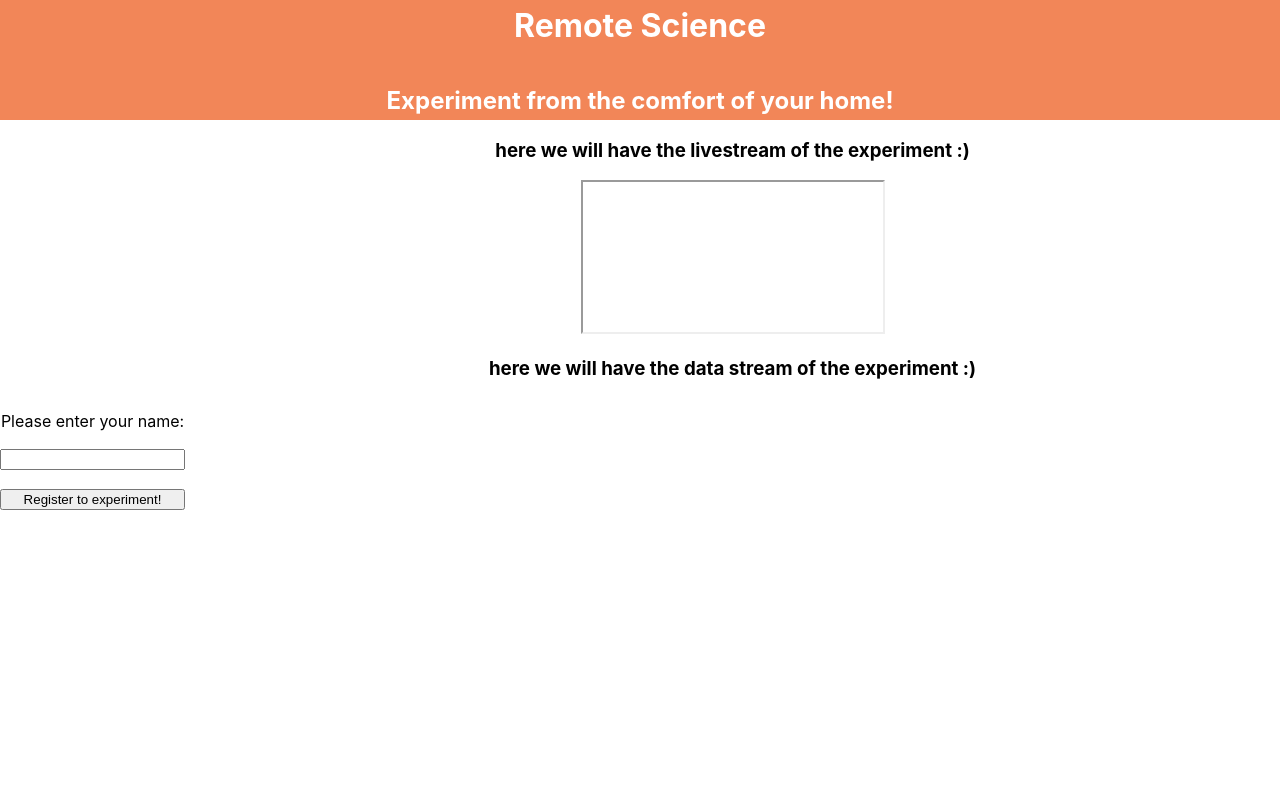
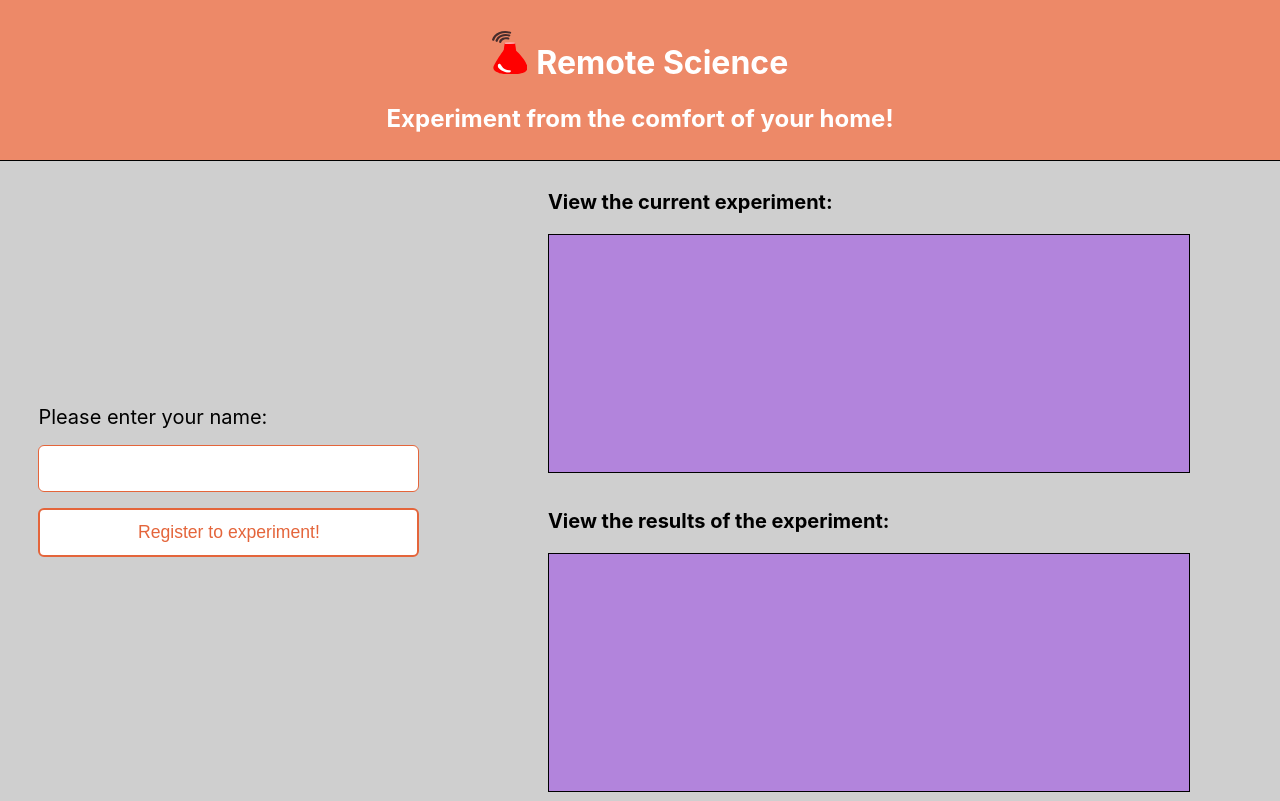
Before and after one commit to ICST-Technion/W23_RemoteScience, a React (Create React App) app in the folder remote-science-frontend/: page / in a window 1280 px wide. Built offline with nearby package versions, Linux system fonts and the light colour scheme.

Commit message:
finish basic frontend

```diff
--- a/remote-science-frontend/src/App.css
+++ b/remote-science-frontend/src/App.css
@@ -5,33 +5,72 @@
 }
 
 .header {
-  background-color: #f28658;
+  background-color: rgb(237, 137, 104);
   display: flex;
   flex-direction: column;
   align-items: center;
   justify-content: center;
   color: rgb(255, 255, 255);
-  height: 15%;
+  height: 10em;
+  border-bottom: 1px solid black;
+}
+
+.logo {
+  margin-right: 0.3em;
+}
+
+.pageTitle {
+  font-size: 2em;
+  margin: 0.5em 0;
+  margin-bottom: 0.4em;
+}
+
+.pageSubtitle {
+  font-size: 1.5em;
+  margin: 0.5em 0;
+  margin-top: 0.4em;
 }
 
 .content {
   display: flex;
-  justify-content: space-around;
-  height: 85%;
+  height: calc(100vh - 10em);
   align-items: stretch;
+  background-color: rgb(207, 207, 207);
 }
 
 .results {
   display: flex;
   flex-direction: column;
   align-items: center;
-  justify-content: right;
-}
-
-.accessPermission {
+  justify-content: center;
   flex-grow: 1;
 }
 
-.results {
-  flex-grow: 3;
+.livestreamWrapper, .datastreamWrapper{
+  margin: 1vh 2vw;
+  display: flex;
+  flex-direction: column;
 }
+
+.datastream, .livestream {
+  width: 50vw;
+  height: calc(calc(calc(100vh - 10em) / 3) + 3vh);
+  border: 1px solid black;
+  background-color: rgb(178, 132, 220);
+}
+
+.description {
+  align-self: flex-start;
+  font-size: 1.25em;
+}
+
+.experiment {
+  flex-grow: 1;
+  display: flex;
+  justify-content: center;
+  align-items: center;
+}
+
+.inputLabel {
+  margin: 1vh 1vw;
+}
--- a/remote-science-frontend/src/App.js
+++ b/remote-science-frontend/src/App.js
@@ -3,6 +3,7 @@ import { useLayoutEffect, useState } from 'react';
 import IntroPage from './IntroPage/IntroPage';
 import ExperimentPage from './ExperimentPage/ExperimentPage';
 import './App.css';
+import {ReactComponent as RemoteScienceLogo} from './RemoteScience.svg';
 
 function App() {
   /** premission - the state of the request to start the experiment.
@@ -21,10 +22,11 @@ function App() {
   return (
     <div className="appRoot">
       <div className='header'>
-        <h1>Remote Science</h1>
-        <h2>Experiment from the comfort of your home!</h2>
+        <h1 className='pageTitle'><RemoteScienceLogo className='logo'/>Remote Science</h1>
+        <h2 className='pageSubtitle'>Experiment from the comfort of your home!</h2>
       </div>
       <div className='content'>
+        <div className='experiment'>
           {
             accessPermission !== 1 ?
               <IntroPage
@@ -44,13 +46,15 @@ function App() {
                 setClientID={setClientID}
               />
           }
+        </div>
         <div className='results'>
-          <div className='livestream'>
-            <h3>here we will have the livestream of the experiment :)</h3>
-            <iframe/>
+          <div className='livestreamWrapper'>
+            <h3 className='description'>View the current experiment:</h3>
+            <iframe className='livestream'/>
           </div>
-          <div className='datastream'>
-            <h3>here we will have the data stream of the experiment :)</h3>
+          <div className='datastreamWrapper'>
+            <h3 className='description'>View the results of the experiment:</h3>
+            <div className='datastream'></div>
           </div>
         </div>
       </div>
--- a/remote-science-frontend/src/ExperimentPage/ExperimentPage.css
+++ b/remote-science-frontend/src/ExperimentPage/ExperimentPage.css
@@ -1,3 +1,8 @@
 .experimentPageRoot {
-    flex-grow: 3;
+    display: flex;
+    flex-direction: column;
 }
+
+.angleInput, .lengthInput {
+    accent-color: rgb(228, 101, 59);
+}
--- a/remote-science-frontend/src/ExperimentPage/ExperimentPage.js
+++ b/remote-science-frontend/src/ExperimentPage/ExperimentPage.js
@@ -46,18 +46,37 @@ const ExperimentPage = ({
     setClientID(0);
   }
 
+  const _handleStopExperimentClick = () => {
+    fetch(`http://our_amazon_server/stopExperiment/${clientID}/`)
+      .then((response)=>{
+        if (response.status !== 200) {
+            setAccessPermission(-1);
+            return;
+        }
+        response.json().then((data)=>{
+            if(data){
+              setAccessPermission(0);
+              setClientID(0);
+            }
+      });})
+      .catch(()=>{
+        setAccessPermission(-1);
+        return;
+      });
+  }
+
   return (
-    <div className='experimentPageRoot'>
-      { runningExperiment ? (
-        <div className='runningExperiment'>
+    runningExperiment ? (
+      <div className='experimentPageRoot runningExperiment'>
         <h3>Thank you, {clientName}, your parameters were accepted!</h3>
         <h3>You can view the results and livestream of the experiment on the right</h3>
+        <button onClick={_handleStopExperimentClick}>Stop experiment</button>
         <button onClick={_handleAnotherExperimentClick}>Register for another experiment</button>
       </div>
       ) : (
-        <form className="paramsPageRoot" onSubmit={_handleSubmit}>
-          <h2>please enter your paramters for the experiment:</h2>
-          <label htmlFor="angleInput">Stick Angle: {angleInputValue}</label>
+      <form className="experimentPageRoot paramsPageRoot" onSubmit={_handleSubmit}>
+        <h3>Please enter your paramters for the experiment:</h3>
+        <label className='description' htmlFor="angleInput">Stick Angle: {angleInputValue}</label>
         <input
           className='angleInput'
           type="range"
@@ -68,7 +87,7 @@ const ExperimentPage = ({
           onInput={_handleAngleChange}
           id="angleInput"
         />
-          <label htmlFor="lengthInput">Stick length: {lengthInputValue}</label>
+        <label className='description' htmlFor="lengthInput">Stick length: {lengthInputValue}</label>
         <input
           className='lengthInput'
           type="range"
@@ -82,8 +101,6 @@ const ExperimentPage = ({
         <button className='submitParams' type='submit'>Start Experiment</button>
       </form>
       )
-      }
-    </div>
   );
 }
 
--- a/remote-science-frontend/src/IntroPage/IntroPage.css
+++ b/remote-science-frontend/src/IntroPage/IntroPage.css
@@ -2,8 +2,7 @@
     display: flex;
     flex-direction: column;
     justify-content: center;
+    width: 100%;
+    height: 100%;
+    margin: 2vw;
 }
-
-.nameInput {
-    margin: 10% 0;
-}
--- a/remote-science-frontend/src/IntroPage/IntroPage.js
+++ b/remote-science-frontend/src/IntroPage/IntroPage.js
@@ -30,7 +30,9 @@ const IntroPage = ({
                 const currentClientID = data.clientID;
                 setClientID(currentClientID);
               }
-              setAccessPermission(currentAccessPermission);
+              if(accessPermission !== currentAccessPermission) {
+                setAccessPermission(currentAccessPermission);
+              }
             }
       });})
       .catch(()=>{
@@ -101,7 +103,7 @@ const IntroPage = ({
       case 0:
         return (
           <form onSubmit={_handleSubmit} className='introPageRoot register'>
-            <label htmlFor='nameInput'>Please enter your name:</label>
+            <label className='description inputLabel' htmlFor='nameInput'>Please enter your name:</label>
             <input
               className='nameInput'
               type="text"
--- a/remote-science-frontend/src/index.css
+++ b/remote-science-frontend/src/index.css
@@ -11,3 +11,31 @@ code {
   font-family: source-code-pro, Menlo, Monaco, Consolas, 'Courier New',
     monospace;
 }
+
+button {
+  border-color: rgb(228, 101, 59);
+  color: rgb(228, 101, 59);
+  border-radius: 6px;
+  background-color: white;
+  cursor: pointer;
+  padding: 12px;
+  border-style: solid;
+  margin: 1vh 1vw;
+  font-size: 1.1em;
+}
+
+button:hover {
+  color: white;
+  background-color: rgb(228, 101, 59);
+  border-color: white;
+}
+
+input {
+  border-radius: 6px;
+  border-style: solid;
+  border-color: rgb(228, 101, 59);
+  border-width: 1px;
+  margin: 1vh 1vw;
+  padding: 12px;
+  font-size: 1.1em;
+}
```
Also changed, not shown: remote-science-frontend/src/RemoteScience.svg (added), 1 other file (tests, documents, lock files or other folders). Lines whose indentation alone changed are shown as unchanged.
